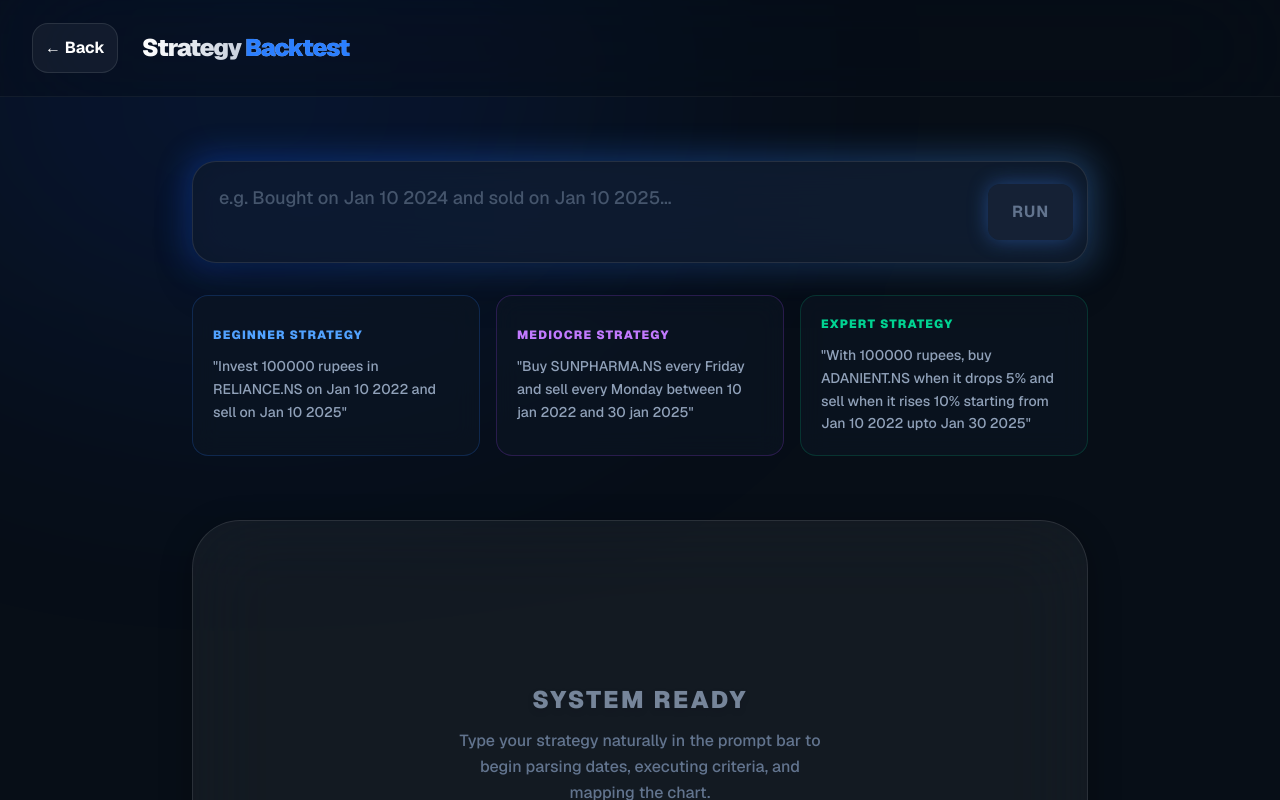
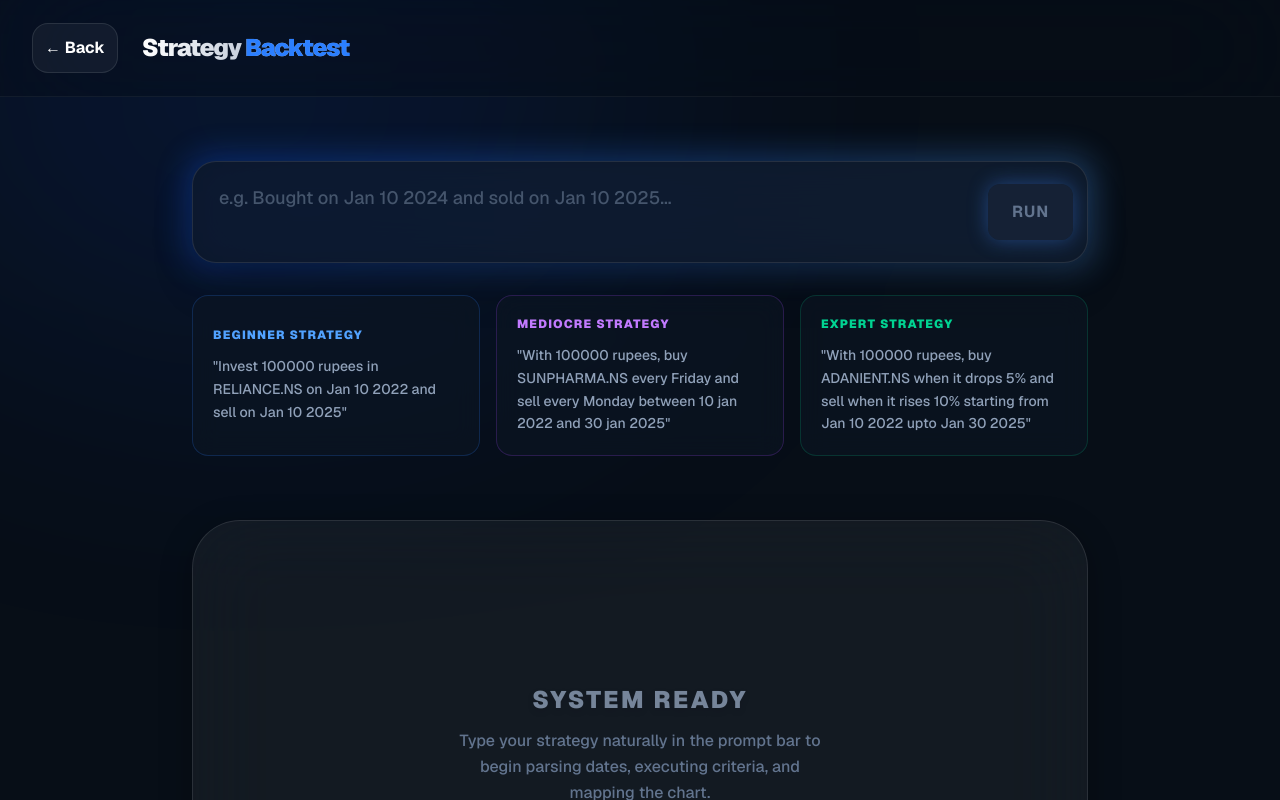
Before and after one commit to the-amanshaikh/StockMind.AI, a Next.js app in the folder frontend/: page /test-single-strategy in a window 1280 px wide. Shown: the top 800 px of the page. Built offline with nearby package versions, Linux system fonts and the light colour scheme.

Commit message:
fix: add missing investment capital to Mediocre Strategy example prompt

```diff
--- a/frontend/src/app/compare-two-strategies/page.tsx
+++ b/frontend/src/app/compare-two-strategies/page.tsx
@@ -161,14 +161,14 @@ export default function ComparePage() {
               <button
                 type="button"
                 onClick={() => {
-                  setStrategy("Buy SUNPHARMA.NS every Friday and sell every Monday between 10 jan 2022 and 30 jan 2025");
-                  setStrategyB("Buy CIPLA.NS every Friday and sell every Monday between 10 jan 2022 and 30 jan 2025");
+                  setStrategy("With 100000 rupees, buy SUNPHARMA.NS every Friday and sell every Monday between 10 jan 2022 and 30 jan 2025");
+                  setStrategyB("With 100000 rupees, buy CIPLA.NS every Friday and sell every Monday between 10 jan 2022 and 30 jan 2025");
                 }}
                 className="text-left bg-[#0d1624]/60 backdrop-blur-md border border-purple-500/20 hover:border-purple-500/50 hover:shadow-[0_0_20px_rgba(168,85,247,0.15)] p-5 rounded-2xl transition-all group hover:-translate-y-1"
               >
                 <div className="text-purple-400 font-black text-xs tracking-widest uppercase mb-3">Mediocre Matchup</div>
                 <div className="text-slate-400 text-sm leading-relaxed font-medium group-hover:text-purple-100 transition-colors">
-                  &quot;Buy SUNPHARMA.NS every Friday and sell every Monday between 10 jan 2022 and 30 jan 2025&quot;
+                  &quot;With 100000 rupees, buy SUNPHARMA.NS every Friday and sell every Monday between 10 jan 2022 and 30 jan 2025&quot;
                 </div>
               </button>
 
--- a/frontend/src/app/test-single-strategy/page.tsx
+++ b/frontend/src/app/test-single-strategy/page.tsx
@@ -115,12 +115,12 @@ export default function BacktestPage() {
 
               <button
                 type="button"
-                onClick={() => setStrategy("Buy SUNPHARMA.NS every Friday and sell every Monday between 10 jan 2022 and 30 jan 2025")}
+                onClick={() => setStrategy("With 100000 rupees, buy SUNPHARMA.NS every Friday and sell every Monday between 10 jan 2022 and 30 jan 2025")}
                 className="text-left bg-[#0d1624]/60 backdrop-blur-md border border-purple-500/20 hover:border-purple-500/50 hover:shadow-[0_0_20px_rgba(168,85,247,0.15)] p-5 rounded-2xl transition-all group hover:-translate-y-1"
               >
                 <div className="text-purple-400 font-black text-xs tracking-widest uppercase mb-3">Mediocre Strategy</div>
                 <div className="text-slate-400 text-sm leading-relaxed font-medium group-hover:text-purple-100 transition-colors">
-                  &quot;Buy SUNPHARMA.NS every Friday and sell every Monday between 10 jan 2022 and 30 jan 2025&quot;
+                  &quot;With 100000 rupees, buy SUNPHARMA.NS every Friday and sell every Monday between 10 jan 2022 and 30 jan 2025&quot;
                 </div>
               </button>
 
```
